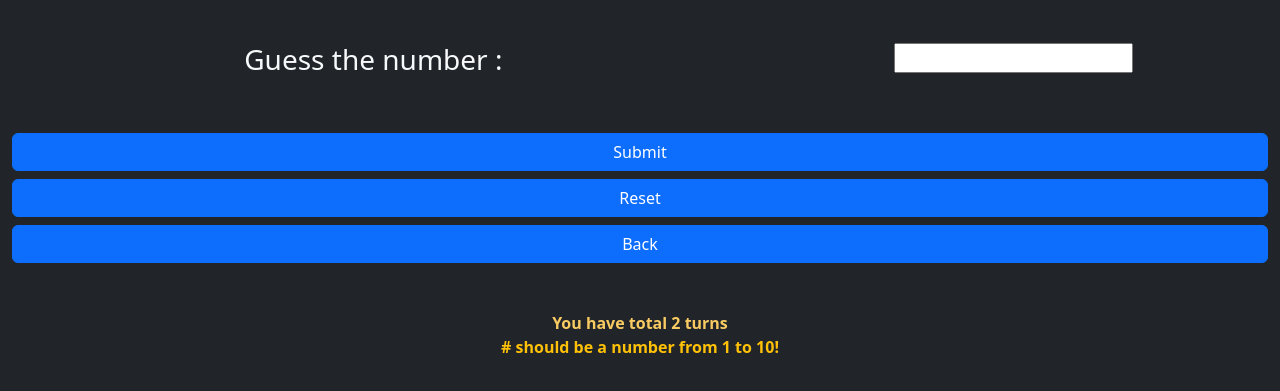
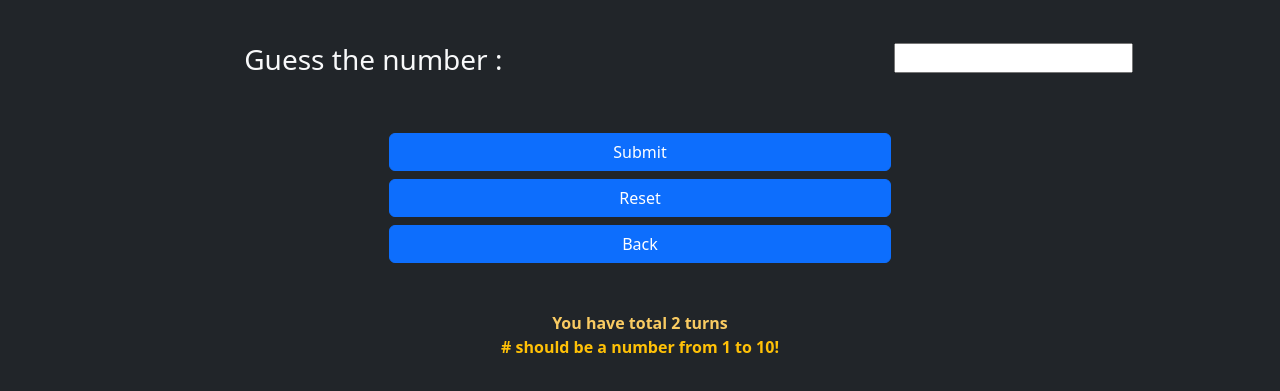
Before and after one commit to 0xtarun/numberGuessingGame, a plain HTML site: page level_hard.html in a window 1280 px wide. Shown: the part 229-620 px from the top of the page. Drawn offline with nearby package versions, Linux system fonts and the light colour scheme.

Commit message:
Update level_hard.html

```diff
--- a/level_hard.html
+++ b/level_hard.html
@@ -22,22 +22,22 @@
         </div>
         <h1 class="text-center"><span style="color:rgb(170, 108, 228)">Level : Hard</span></h1>
         <h1 class="text-center mb-5">#?</h1>
-        <div class="row">
+        <div class="row text-center">
             <div class="col-7 text-center mb-5">
                 <h3><label for="numberInput">Guess the number :</label></h3>
             </div>
-            <div class="col-5 text-center mb-5">
+            <div class="col-5 mb-5">
                 <input style="max-width: 100%;" type="number" id="numberInput">
             </div>
             <div class="col-12">
-                <button style="width: 100%;" class="btn btn-block btn-primary mb-2" id="submitBtn">Submit</button>
+                <button style="width: 40%;" class="btn btn-block btn-primary mb-2" id="submitBtn">Submit</button>
             </div>
             <div class="col-12">
-                <button style="width:100%;" class="btn btn-block btn-primary mb-2"
+                <button style="width:40%;" class="btn btn-block btn-primary mb-2"
                     onclick="window.location.reload()">Reset</button>
             </div>
             <div class="col-12">
-                <a style="width: 100%;" href="level.html" class="btn btn-block btn-primary mb-5">Back</a>
+                <a style="width:40%" href="level.html" class="btn btn-block btn-primary mb-5">Back</a>
             </div>
             <br>
             <span class="text-center text-warning" style="font-weight: bold;" type="text" id="result"><span
```
